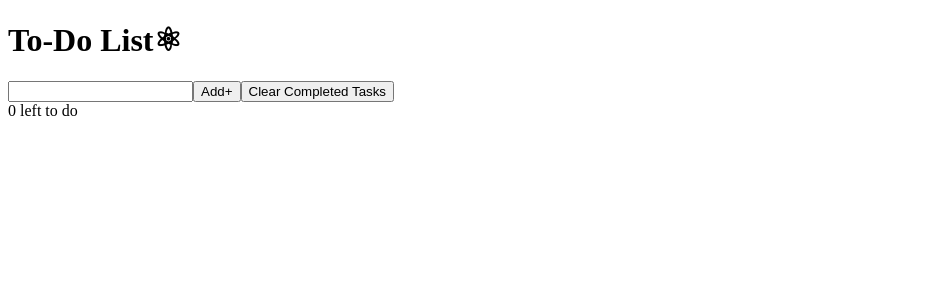
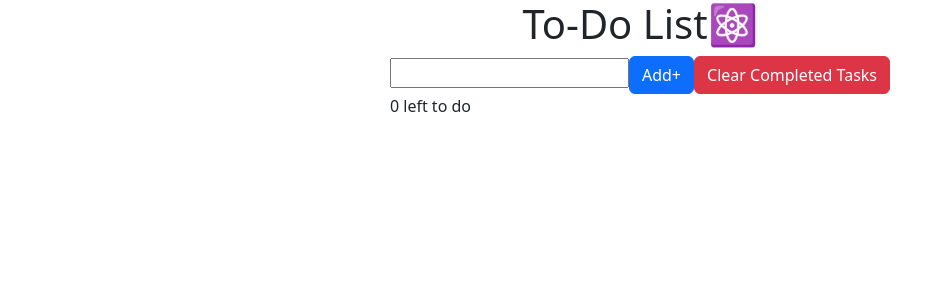
Before and after one commit to Boriwan/react_to-do_list, a React (Create React App) app: page / in a window 1280 px wide. Shown: the top 300 px of the page, without its empty margins (0-945 px from the left). Built offline with nearby package versions, Linux system fonts and the light colour scheme.

Commit message:
starting styling

```diff
--- a/package.json
+++ b/package.json
@@ -6,7 +6,9 @@
     "@testing-library/jest-dom": "^5.16.5",
     "@testing-library/react": "^13.3.0",
     "@testing-library/user-event": "^13.5.0",
+    "bootstrap": "^5.2.0",
     "react": "^18.2.0",
+    "react-bootstrap": "^2.5.0",
     "react-dom": "^18.2.0",
     "react-scripts": "^2.1.3",
     "uuid": "^8.3.2",
--- a/src/App.js
+++ b/src/App.js
@@ -1,5 +1,6 @@
 import React, { useState, useRef, useEffect } from "react";
 import TodoList from "./TodoList";
+import Button from 'react-bootstrap/Button';
 
 const LOCAL_STORAGE_KEY = 'todoApp.todos'
 
@@ -45,12 +46,17 @@ function App() {
 
   return (
     <>
-      <h1>To-Do List⚛</h1>
-      <TodoList todos={todos} toggleTodo={toggleTodo} />
-      <input ref={todoNameRef} type="text" />
-      <button onClick={handleAddTodo}>Add+</button>
-      <button onClick={handleClearTodos}>Clear Completed Tasks</button>
-      <div>{todos.filter(todo => !todo.complete).length} left to do</div>
+      <h1 className="text-center">To-Do List⚛</h1>
+
+      <div className="d-flex flex-row justify-content-center align-items-center">
+        <div>
+          <input ref={todoNameRef} type="text" />
+          <Button onClick={handleAddTodo}>Add+</Button>
+          <Button variant="danger" onClick={handleClearTodos}>Clear Completed Tasks</Button>
+          <TodoList todos={todos} toggleTodo={toggleTodo} />
+          <p>{todos.filter(todo => !todo.complete).length} left to do</p>
+        </div>
+      </div>
     </>
   )
 }
--- a/src/index.js
+++ b/src/index.js
@@ -1,6 +1,11 @@
 import React from 'react';
 import ReactDOM from 'react-dom/client';
 import App from './App';
+
+// Bootstrap CSS
+import "bootstrap/dist/css/bootstrap.min.css";
+// Bootstrap Bundle JS
+import "bootstrap/dist/js/bootstrap.bundle.min";
 
 const root = ReactDOM.createRoot(document.getElementById('root'));
 root.render(
```
Also changed, not shown: 1 other file (tests, documents, lock files or other folders).
